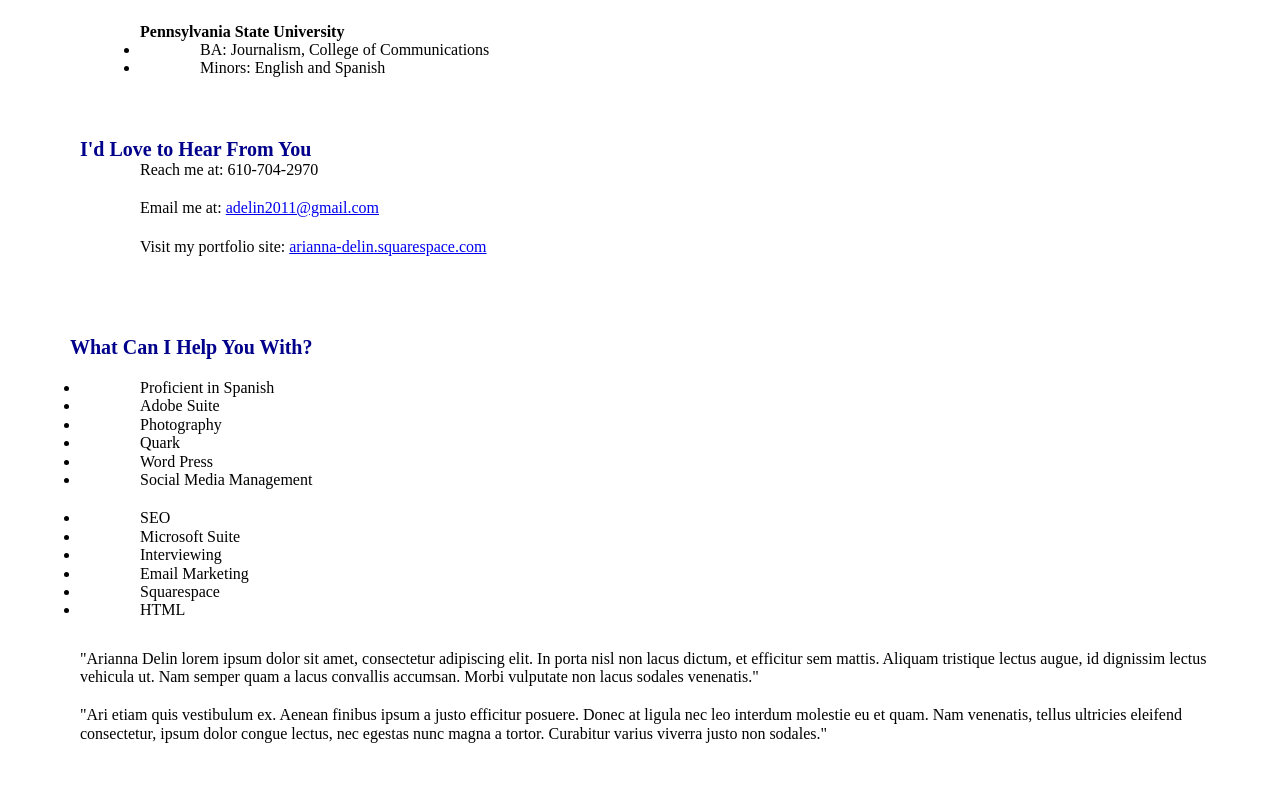
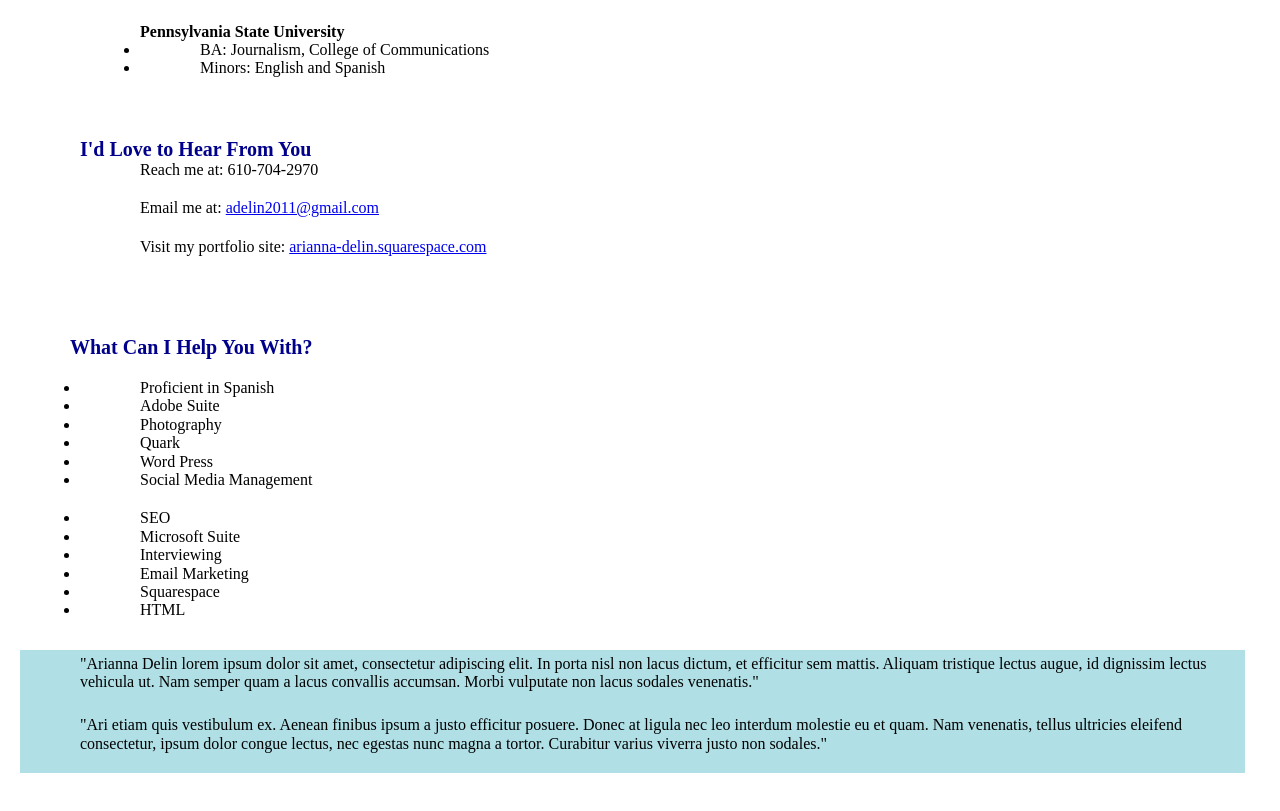
Before and after one commit to adelin2011/project_resume_Delin_Arianna, a plain HTML site: page index.html in a window 1280 px wide. Shown: the part 755-1566 px from the top of the page. Drawn offline with nearby package versions, Linux system fonts and the light colour scheme.

Commit message:
added background color to aside

```diff
--- a/css/main.css
+++ b/css/main.css
@@ -80,3 +80,8 @@ h2{
 aside, p {
 	padding-bottom: 20px;
 }
+
+.testimonial {
+	background-color: #B0E0E6;
+	padding-top: 5px;
+}
--- a/index.html
+++ b/index.html
@@ -82,8 +82,8 @@
 	</section>
 
 	<aside>
-		<p> "Arianna Delin lorem ipsum dolor sit amet, consectetur adipiscing elit. In porta nisl non lacus dictum, et efficitur sem mattis. Aliquam tristique lectus augue, id dignissim lectus vehicula ut. Nam semper quam a lacus convallis accumsan. Morbi vulputate non lacus sodales venenatis." </p>
-		<p> "Ari etiam quis vestibulum ex. Aenean finibus ipsum a justo efficitur posuere. Donec at ligula nec leo interdum molestie eu et quam. Nam venenatis, tellus ultricies eleifend consectetur, ipsum dolor congue lectus, nec egestas nunc magna a tortor. Curabitur varius viverra justo non sodales." </p>
+		<p class="testimonial"> "Arianna Delin lorem ipsum dolor sit amet, consectetur adipiscing elit. In porta nisl non lacus dictum, et efficitur sem mattis. Aliquam tristique lectus augue, id dignissim lectus vehicula ut. Nam semper quam a lacus convallis accumsan. Morbi vulputate non lacus sodales venenatis." </p>
+		<p class="testimonial"> "Ari etiam quis vestibulum ex. Aenean finibus ipsum a justo efficitur posuere. Donec at ligula nec leo interdum molestie eu et quam. Nam venenatis, tellus ultricies eleifend consectetur, ipsum dolor congue lectus, nec egestas nunc magna a tortor. Curabitur varius viverra justo non sodales." </p>
 	</aside>
 
 	<script src="js/jquery-2.1.4.min.js"></script>
--- a/js/main.js
+++ b/js/main.js
@@ -1,6 +1,6 @@
 $(function () {
 	$('.tlt').textillate(
 		{in: {effect:"fadeInUp"}
-		{out: {fadeOutDown}
+		{out:{effect:"fadeOutDown"}
 	});
 })
```
Also changed, not shown: 1 other file.
